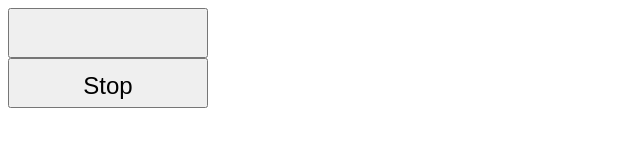
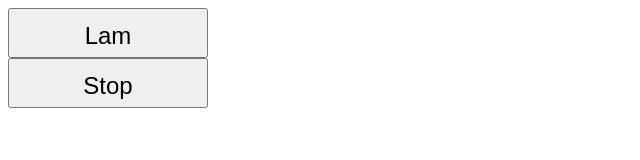
Before and after one commit to Yonkonor/Bailofono, a plain HTML site: page index.html in a window 1280 px wide. Shown: the full height of the page, 0-640 px from the left. Drawn offline with Linux system fonts and the light colour scheme.

Commit message:
Update index.html

```diff
--- a/index.html
+++ b/index.html
@@ -72,7 +72,7 @@
 	</script>
 </head>
 <body>
-	<button onclick="generateAudio()"></button>
+	<button onclick="generateAudio()">Lam</button>
    	<button onclick="stopAudio()">Stop</button>
 </body>
 </html>
```
